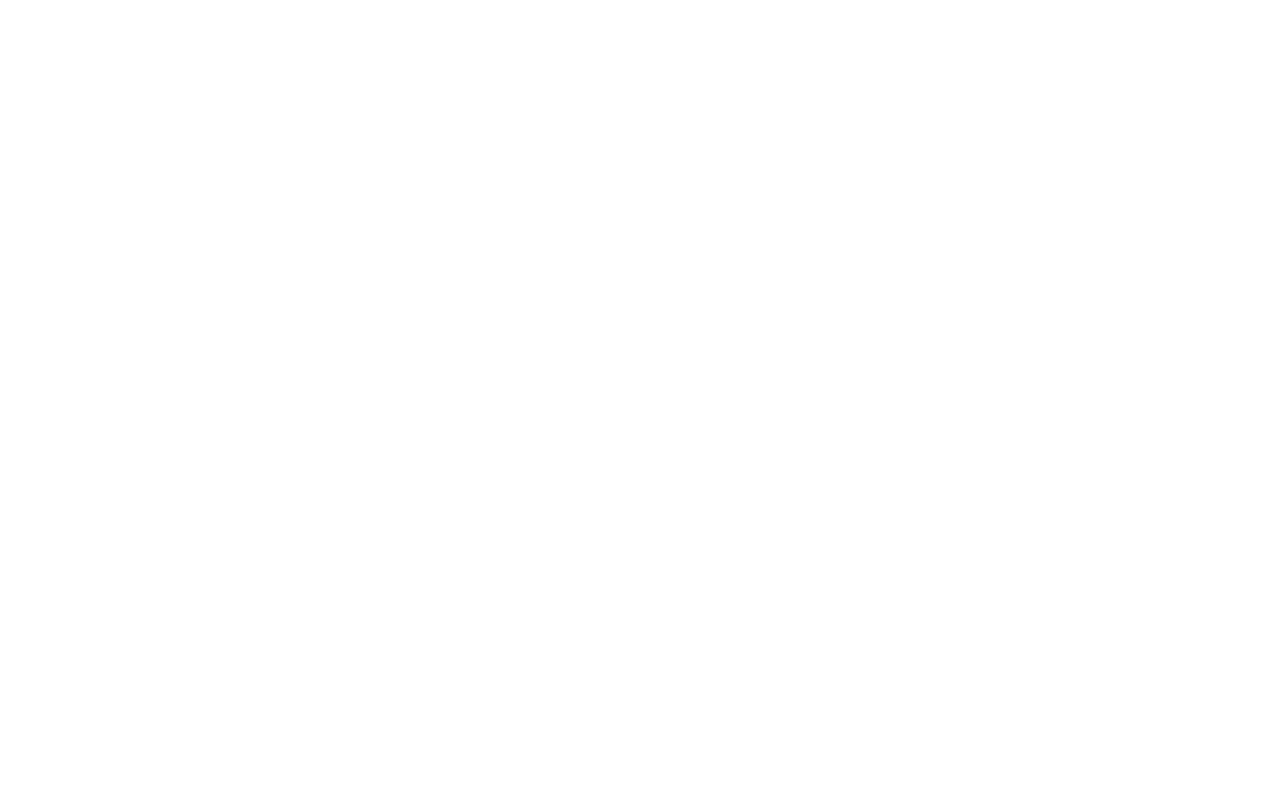
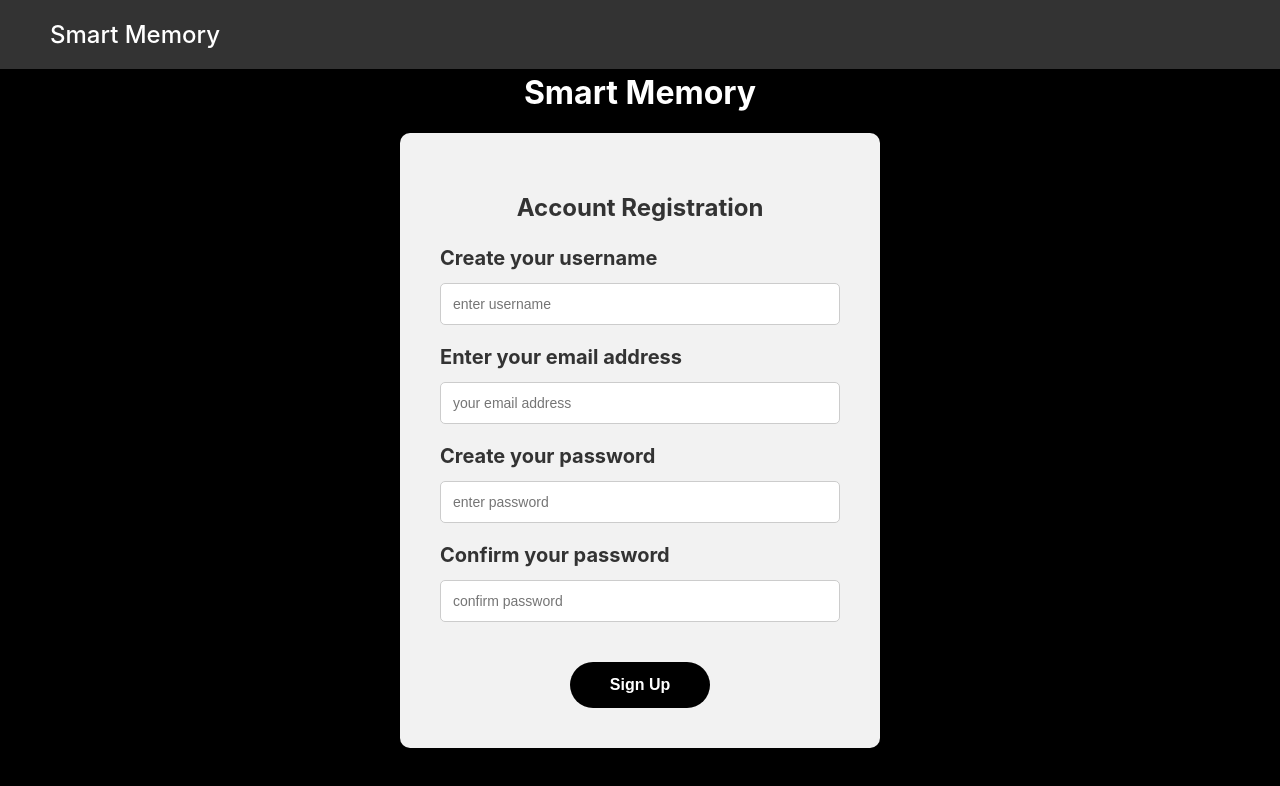
Before and after one commit to zaedaamrin/theta_project, a React (Create React App) app in the folder frontend/: page /signup in a window 1280 px wide. Before the commit this address had no page. Shown: the top 786 px of the page. Built offline with nearby package versions, Linux system fonts and the light colour scheme.

Commit message:
Implemented Registration Page

```diff
--- a/frontend/src/App.css
+++ b/frontend/src/App.css
@@ -355,3 +355,81 @@
 .action-button:hover {
   background-color: #f0f0f0;
 }
+
+.Registrationpage {
+  background-color: #000000;
+  color: white;
+  height: 100vh;
+  display: flex;
+  flex-direction: column;
+  justify-content: center;
+  align-items: center;
+  box-sizing: border-box;
+}
+
+.registration-container {
+  width: 100%;
+  padding: 0 40px;
+  display: flex;
+  flex-direction: column;
+  justify-content: center;
+  align-items: center;
+  box-sizing: border-box;
+}
+
+.registration-box {
+  background-color: #f2f2f2;
+  padding: 40px;
+  border-radius: 10px;
+  box-shadow: 0 4px 8px rgba(0, 0, 0, 0.1);
+  text-align: center;
+  width: 400px;
+}
+
+.registration-box h2 {
+  font-size: 24px;
+  font-weight: bold;
+  margin-bottom: 24px;
+  color: #333333;
+}
+
+.input-field {
+  width: 100%;
+  padding: 12px;
+  margin-top: 5px;
+  border-radius: 5px;
+  border: 1px solid #ccc;
+  font-size: 14px;
+  box-sizing: border-box;
+}
+
+.register-button {
+  background-color: #000;
+  color: white;
+  border: none;
+  padding: 14px 40px;
+  border-radius: 30px;
+  font-size: 16px;
+  cursor: pointer;
+  margin-top: 20px;
+  font-weight: bold;
+}
+
+.register-button:hover {
+  background-color: #333333;
+}
+
+.signup-text {
+  margin-top: 20px;
+  font-size: 14px;
+  color: #333333;
+}
+
+.signup-text a {
+  color: #000;
+  text-decoration: none;
+}
+
+.signup-text a:hover {
+  text-decoration: underline;
+}
--- a/frontend/src/App.js
+++ b/frontend/src/App.js
@@ -4,16 +4,17 @@
 import WelcomePage from './pages/WelcomePage';
 import SignIn from './pages/SignIn';
 import PersonalHome from './pages/PersonalHome';
-
+import RegistrationPage from './pages/RegistrationPage';
 
 function App() {
   return (
     <Router>
       <div className="App">
         <Routes>
-          <Route path="/weclome" element={<WelcomePage />} />
+          <Route path="/" element={<WelcomePage />} />
           <Route path="/signin" element={<SignIn />} />
           <Route path="/personal-home" element={<PersonalHome />} />
+          <Route path="/signup" element={<RegistrationPage />} />
 
         </Routes>
       </div>
--- /dev/null
+++ b/frontend/src/pages/RegistrationPage.js
@@ -0,0 +1,33 @@
+import React from 'react';
+import Nav from '../components/Nav';
+import '../App.css';
+import InputField from '../components/InputField';
+
+const RegistrationPage = () => {
+  return (
+    <div className="Registrationpage">
+      <Nav />
+      <div className="registration-container">
+        <h1>Smart Memory</h1>
+        <div className="registration-box">
+          <h2>Account Registration</h2>
+
+          <form autoComplete="off">
+            <InputField label="Create your username" type="username" placeholder="enter username" autoComplete="off" />
+            <InputField label="Enter your email address" type="email" placeholder="your email address" autoComplete="off" />
+            <InputField label="Create your password" type="password" placeholder="enter password" autoComplete="off" />
+            <InputField label="Confirm your password" type="password" placeholder="confirm password" autoComplete="off" />
+
+            <button type="submit" className="register-button">
+              Sign Up
+            </button>
+
+          </form>
+
+        </div>
+      </div>
+    </div>
+  );
+};
+
+export default RegistrationPage;
--- a/frontend/src/pages/SignIn.js
+++ b/frontend/src/pages/SignIn.js
@@ -15,6 +15,11 @@
       navigate('/personal-home'); // Redirect to the PersonalHome page after 2 seconds
     }, 1000); // 2000 milliseconds = 2 seconds
   };
+
+    const handleSignUpClick = (e) => {
+        e.preventDefault();
+        navigate('/signup');
+    };
 
   return (
     <div className="login-page">
@@ -34,7 +39,7 @@
             </button>
           </form>
           <p className="signup-text">
-            Don’t have an account? <a href="/signup">Sign up</a>
+            Don’t have an account? <a href="#" onClick={handleSignUpClick}>Sign up</a>
           </p>
         </div>
       </div>
```
